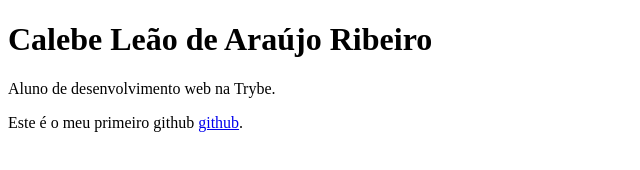
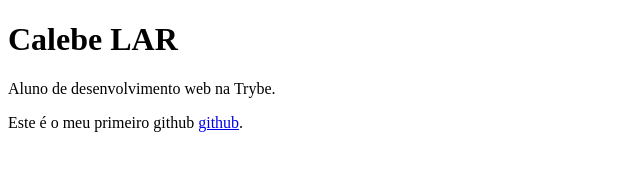
Before and after one commit to CalebeLAR/calebeLAR.gitHub.io, a plain HTML site: page index.html in a window 1280 px wide. Shown: the whole page, without its empty margins (0-640 px from the left). Drawn offline with Linux system fonts and the light colour scheme.

Commit message:
gitHub.io

```diff
--- a/index.html
+++ b/index.html
@@ -5,7 +5,7 @@
     <title>Portifólio!</title>
   </head>
   <body>
-    <h1>Calebe Leão de Araújo Ribeiro</h1>
+    <h1>Calebe LAR</h1>
     <p>Aluno de desenvolvimento web na Trybe.</p>
     <p>Este é o meu primeiro github <a href="https://github.com/CalebeLAR" >github</a>.</p>
   </body>
```
